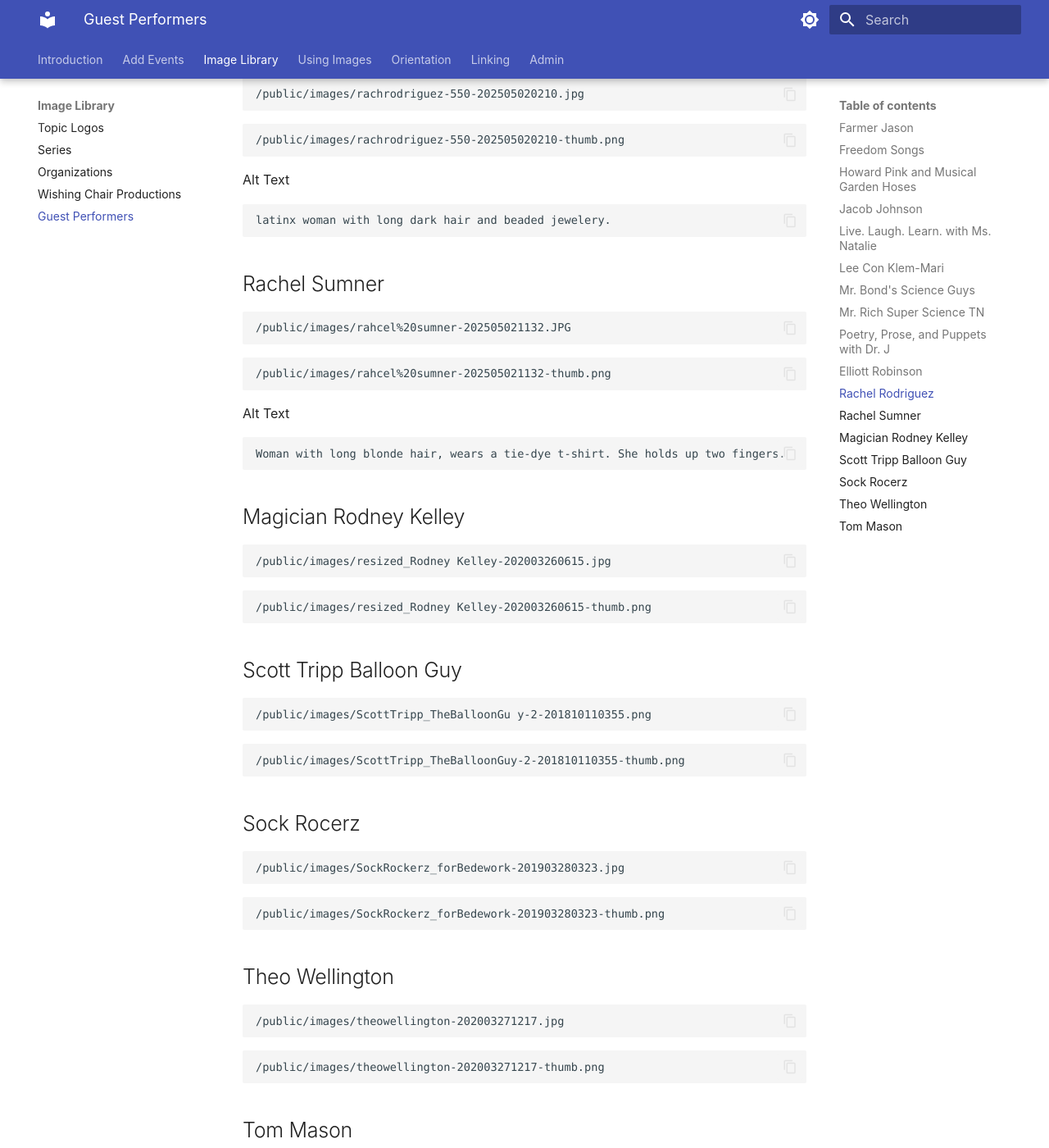
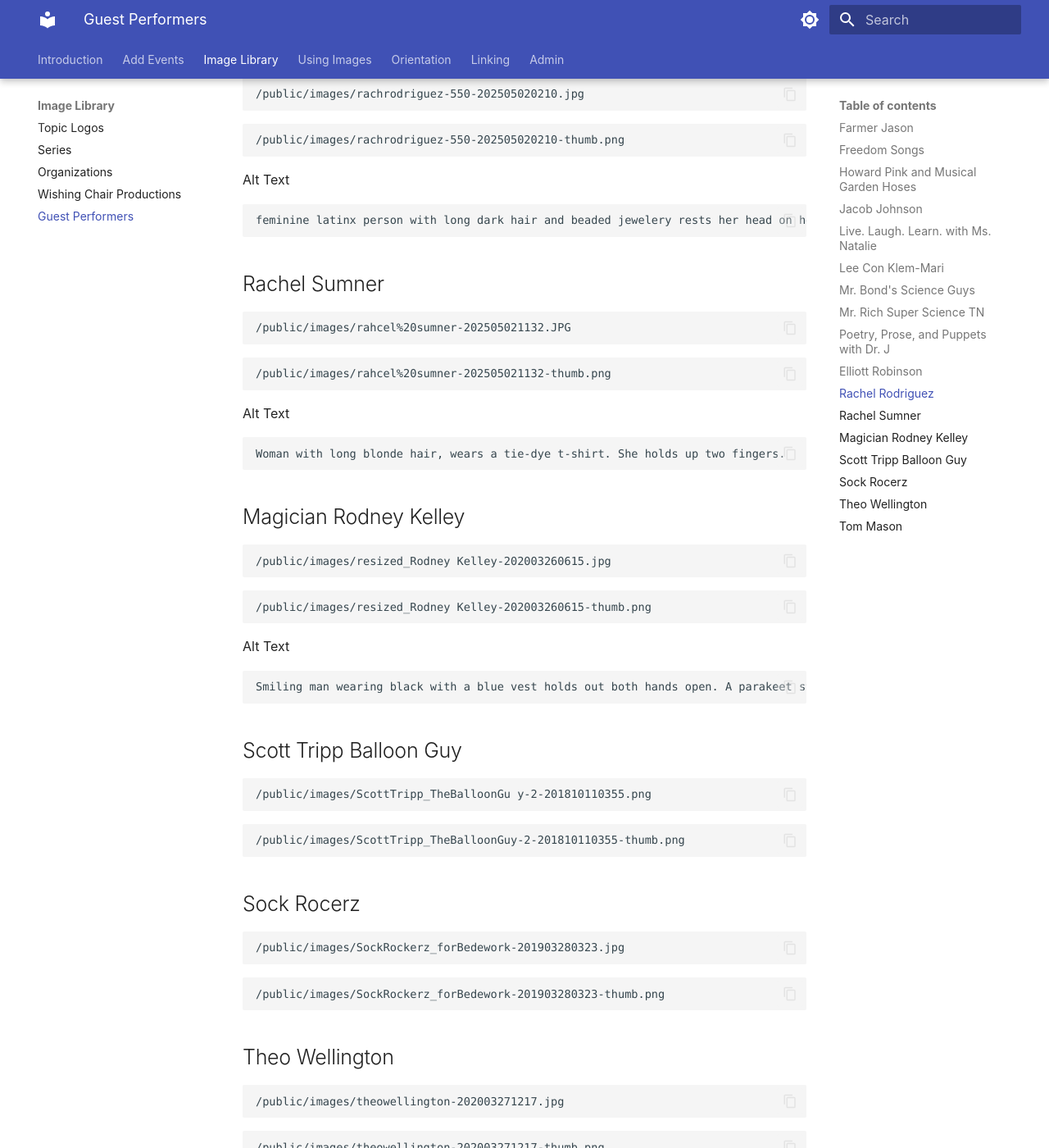
Before and after one commit to Nashville-Public-Library/bedework-docs, an MkDocs documentation site: the page built from docs/image-library/guest-performers.md, in a window 1280 px wide and 1400 px high, scrolled down 2193 px. Shown: the whole window at 82% size. Built offline with MkDocs 1.6.1 and Material for MkDocs 9.7.7, drawn with Linux system fonts in a browser that asks for light colours.

Commit message:
update performers

````diff
--- a/docs/image-library/guest-performers.md
+++ b/docs/image-library/guest-performers.md
@@ -124,7 +124,7 @@ logo for mister bonds science guys has a green test tube and icons for planet an
 Alt Text
 
 ```text
-latinx woman with long dark hair and beaded jewelery.
+feminine latinx person with long dark hair and beaded jewelery rests her head on her hand.
 ```
 
 ## Rachel Sumner
@@ -151,6 +151,12 @@ Woman with long blonde hair, wears a tie-dye t-shirt. She holds up two fingers.
 
 ```text
 /public/images/resized_Rodney Kelley-202003260615-thumb.png
+```
+
+Alt Text
+
+```text
+Smiling man wearing black with a blue vest holds out both hands open. A parakeet stands on his shoulder.
 ```
 
 ## Scott Tripp Balloon Guy
````
Also changed, not shown: docs/image-library/organizations.md (+1 -1 lines).
